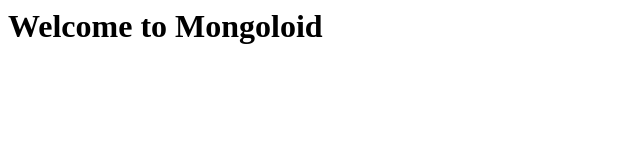
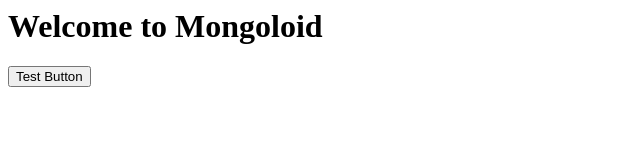
Before and after one commit to bawhen/mongoloid_site, a plain HTML site: page index.html in a window 1280 px wide. Shown: the whole page, without its empty margins (0-640 px from the left). Drawn offline with Linux system fonts and the light colour scheme.

Commit message:
added button

```diff
--- a/index.html
+++ b/index.html
@@ -1 +1,2 @@
 <h1>Welcome to Mongoloid</h1>
+<button type="button">Test Button</button>
```
